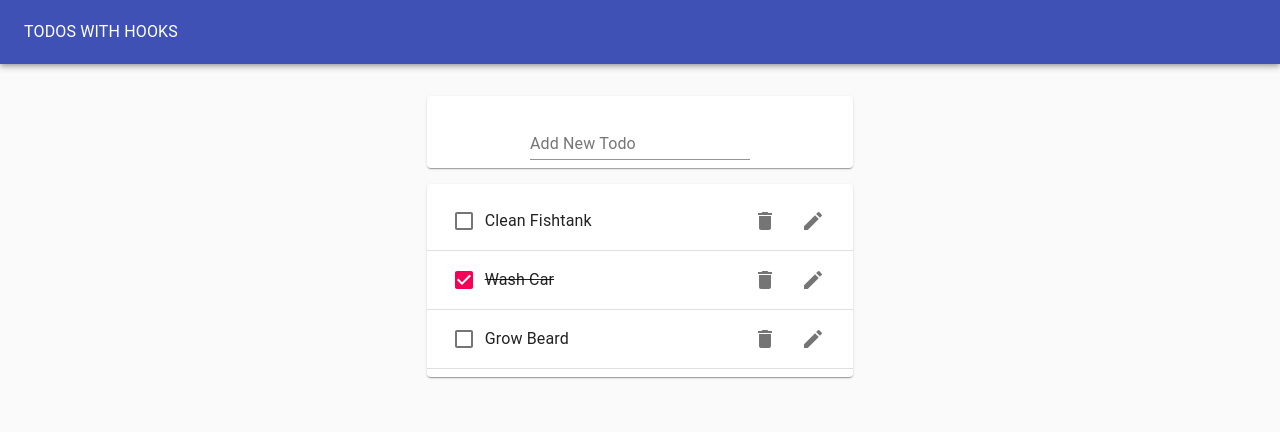
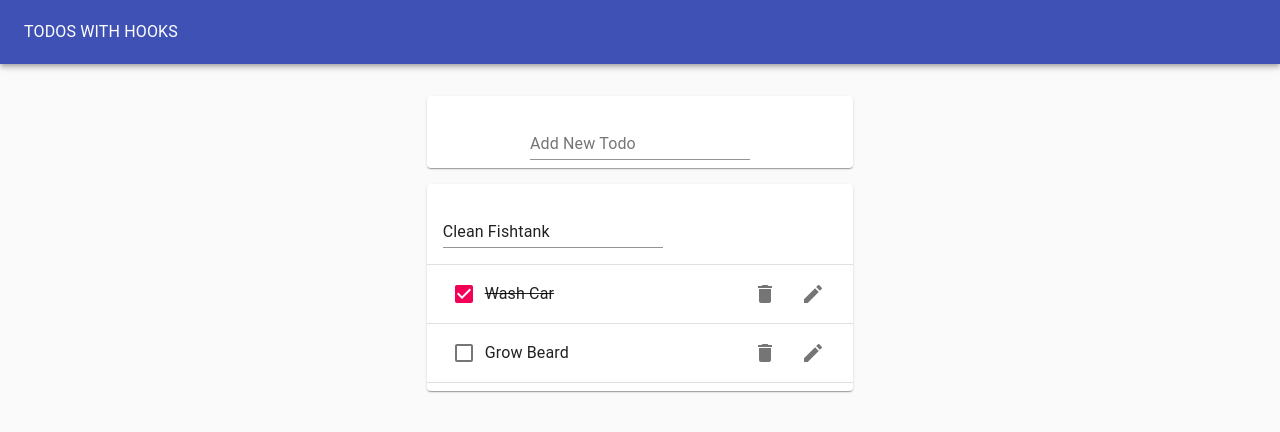
Before and after one commit to xaviguasch/hooks-taskmaster-react-app, a React (Create React App) app: page / in a window 1280 px wide. Both pictures are taken after a click on the button 813 px from the left and 221 px from the top of the page. Shown: the top 432 px of the page. Built offline with nearby package versions, Linux system fonts and the light colour scheme.

Commit message:
added Editing option with Hooks

```diff
--- /dev/null
+++ b/src/EditTodoForm.js
@@ -0,0 +1,21 @@
+import React from 'react'
+import useInputState from './hooks/useInputState'
+import TextField from '@material-ui/core/TextField'
+
+function EditTodoForm({ id, task, editTodo, toggleEditForm }) {
+  const [value, handleChange, reset] = useInputState(task)
+  return (
+    <form
+      onSubmit={e => {
+        e.preventDefault()
+        editTodo(id, value)
+        reset()
+        toggleEditForm()
+      }}
+    >
+      <TextField margin='normal' value={value} onChange={handleChange} fullWidth />
+    </form>
+  )
+}
+
+export default EditTodoForm
--- a/src/Todo.js
+++ b/src/Todo.js
@@ -1,4 +1,7 @@
 import React from 'react'
+import useToggleState from './hooks/useToggleState'
+import EditTodoForm from './EditTodoForm'
+
 import ListItem from '@material-ui/core/ListItem'
 import ListItemText from '@material-ui/core/ListItemText'
 import Checkbox from '@material-ui/core/Checkbox'
@@ -7,9 +10,15 @@
 import EditIcon from '@material-ui/icons/Edit'
 import ListItemSecondaryAction from '@material-ui/core/ListItemSecondaryAction'
 
-function Todo({ id, task, completed, removeTodo, toggleTodo }) {
+function Todo({ id, task, completed, removeTodo, toggleTodo, editTodo }) {
+  const [isEditing, toggle] = useToggleState(false)
+
   return (
     <ListItem>
+      {isEditing ? (
+        <EditTodoForm editTodo={editTodo} id={id} task={task} toggleEditForm={toggle} />
+      ) : (
+        <>
           <Checkbox tabIndex={-1} checked={completed} onClick={() => toggleTodo(id)} />
           <ListItemText style={{ textDecoration: completed ? 'line-through' : 'none' }}>
             {task}
@@ -18,10 +27,12 @@
             <IconButton aria-label='Delete' onClick={() => removeTodo(id)}>
               <DeleteIcon />
             </IconButton>
-        <IconButton aria-label='Edit'>
+            <IconButton aria-label='Edit' onClick={toggle}>
               <EditIcon />
             </IconButton>
           </ListItemSecondaryAction>
+        </>
+      )}
     </ListItem>
   )
 }
--- a/src/TodoApp.js
+++ b/src/TodoApp.js
@@ -35,6 +35,13 @@
     setTodos(updatedTodos)
   }
 
+  const editTodo = (todoId, newTask) => {
+    const updatedTodos = todos.map(todo =>
+      todo.id === todoId ? { ...todo, task: newTask } : todo
+    )
+    setTodos(updatedTodos)
+  }
+
   return (
     <Paper
       style={{
@@ -53,7 +60,12 @@
       <Grid container justify='center' style={{ marginTop: '1rem' }}>
         <Grid item xs={11} md={8} lg={4}>
           <TodoForm addTodo={addTodo} />
-          <TodoList todos={todos} removeTodo={removeTodo} toggleTodo={toggleTodo} />
+          <TodoList
+            todos={todos}
+            removeTodo={removeTodo}
+            toggleTodo={toggleTodo}
+            editTodo={editTodo}
+          />
         </Grid>
       </Grid>
     </Paper>
--- a/src/TodoList.js
+++ b/src/TodoList.js
@@ -5,7 +5,7 @@
 import List from '@material-ui/core/List'
 import Divider from '@material-ui/core/Divider'
 
-function TodoList({ todos, removeTodo, toggleTodo }) {
+function TodoList({ todos, removeTodo, toggleTodo, editTodo }) {
   return (
     <Paper>
       <List>
@@ -18,6 +18,7 @@
               completed={todo.completed}
               removeTodo={removeTodo}
               toggleTodo={toggleTodo}
+              editTodo={editTodo}
             />
 
             <Divider />
```
Also changed, not shown: src/TodoForm.js (+6 -1 lines). Lines whose indentation alone changed are shown as unchanged.
